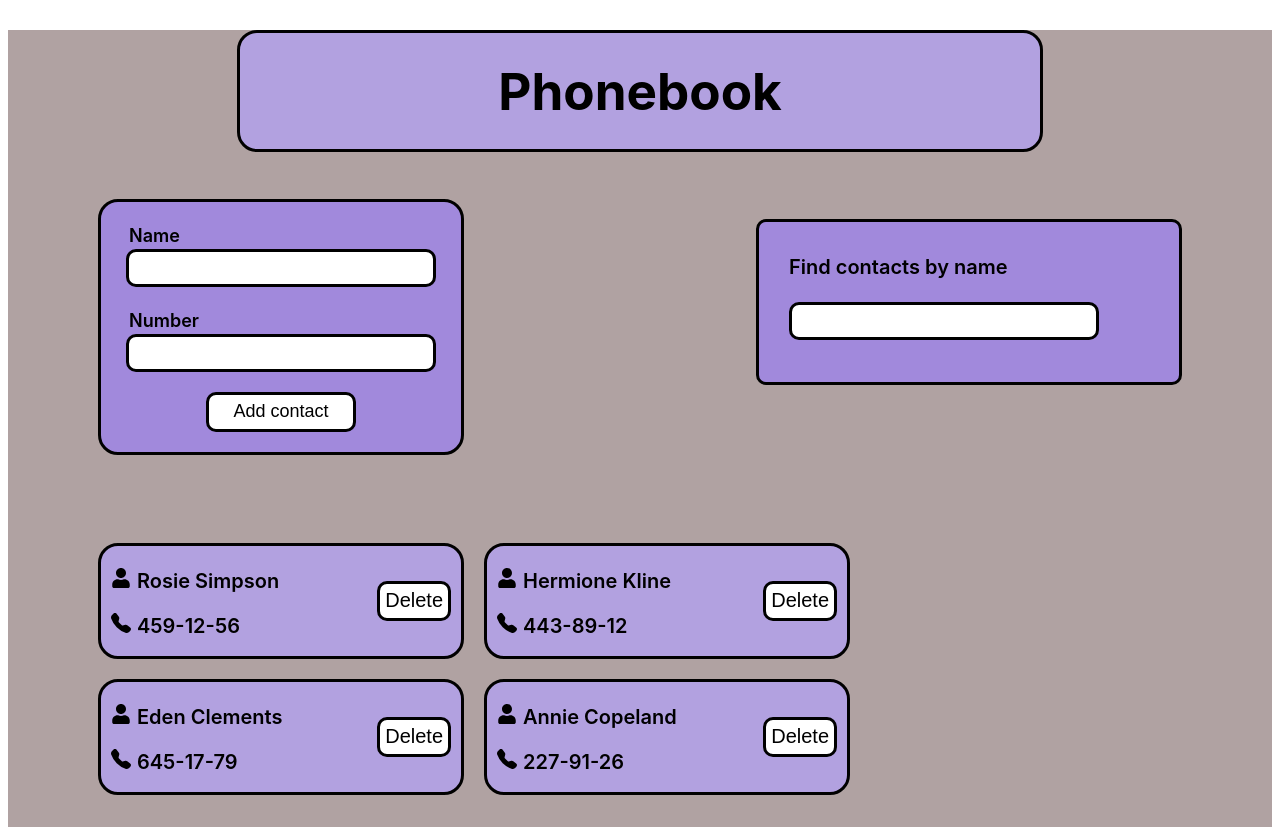
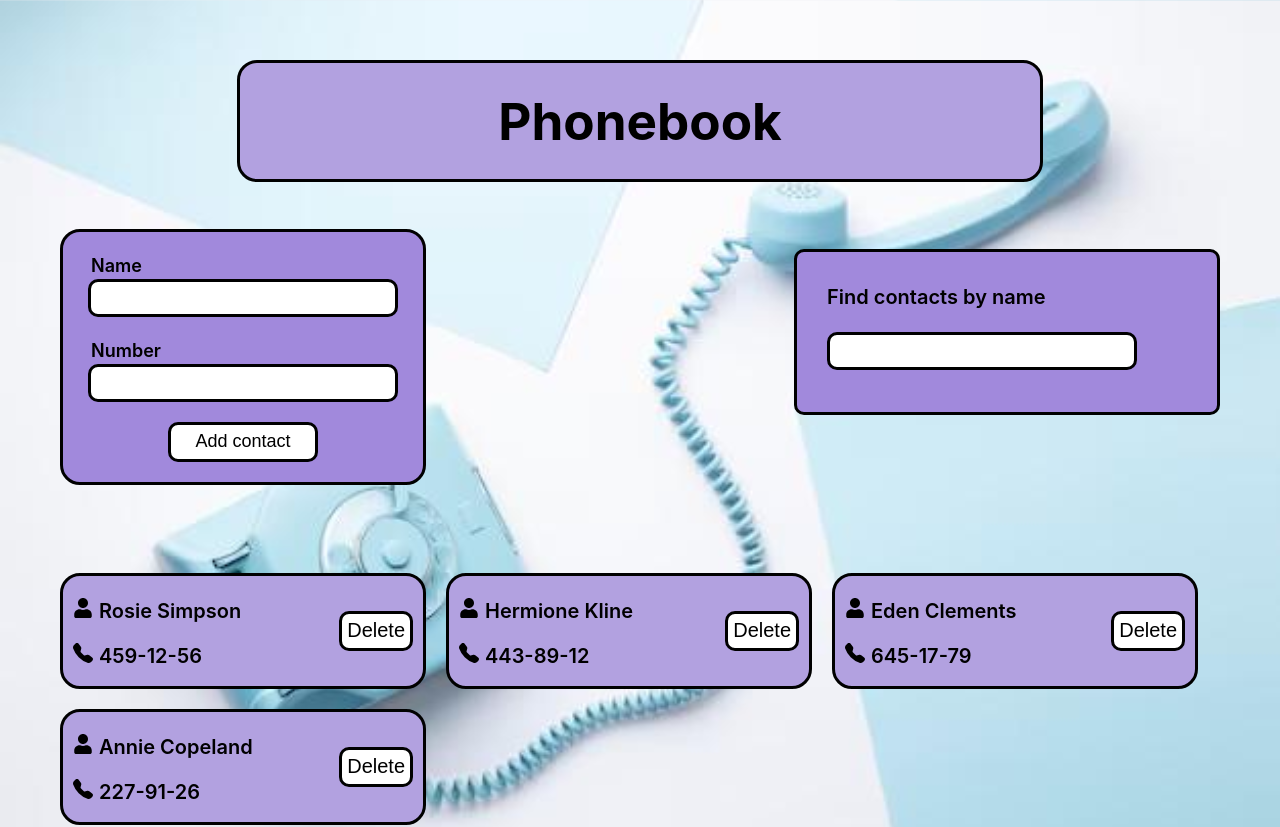
Before and after one commit to TyshchenkoYulia/goit-react-hw-07, a React (Vite) app: page / in a window 1280 px wide. Shown: the top 827 px of the page. Built offline with nearby package versions, Linux system fonts and the light colour scheme.

Commit message:
added img bcg

```diff
--- a/src/components/App/App.module.css
+++ b/src/components/App/App.module.css
@@ -2,9 +2,10 @@
   display: flex;
   flex-direction: column;
   gap: 12px;
-  margin: 30px;
+  /* margin: 30px; */
   padding-left: 60px;
   padding-right: 60px;
+  padding-top: 60px;
 }
 .wrapper {
   display: flex;
@@ -26,6 +27,11 @@
   border-radius: 20px;
 }
 body {
-  background-color: rgb(176, 162, 162);
-  height: 1600px;
+  background-image: url("../../img/bcg.jpg");
+  background-size: cover;
+  background-repeat: no-repeat;
+  background-attachment: fixed;
+
+  height: 1000px;
+  margin: 0;
 }
```
